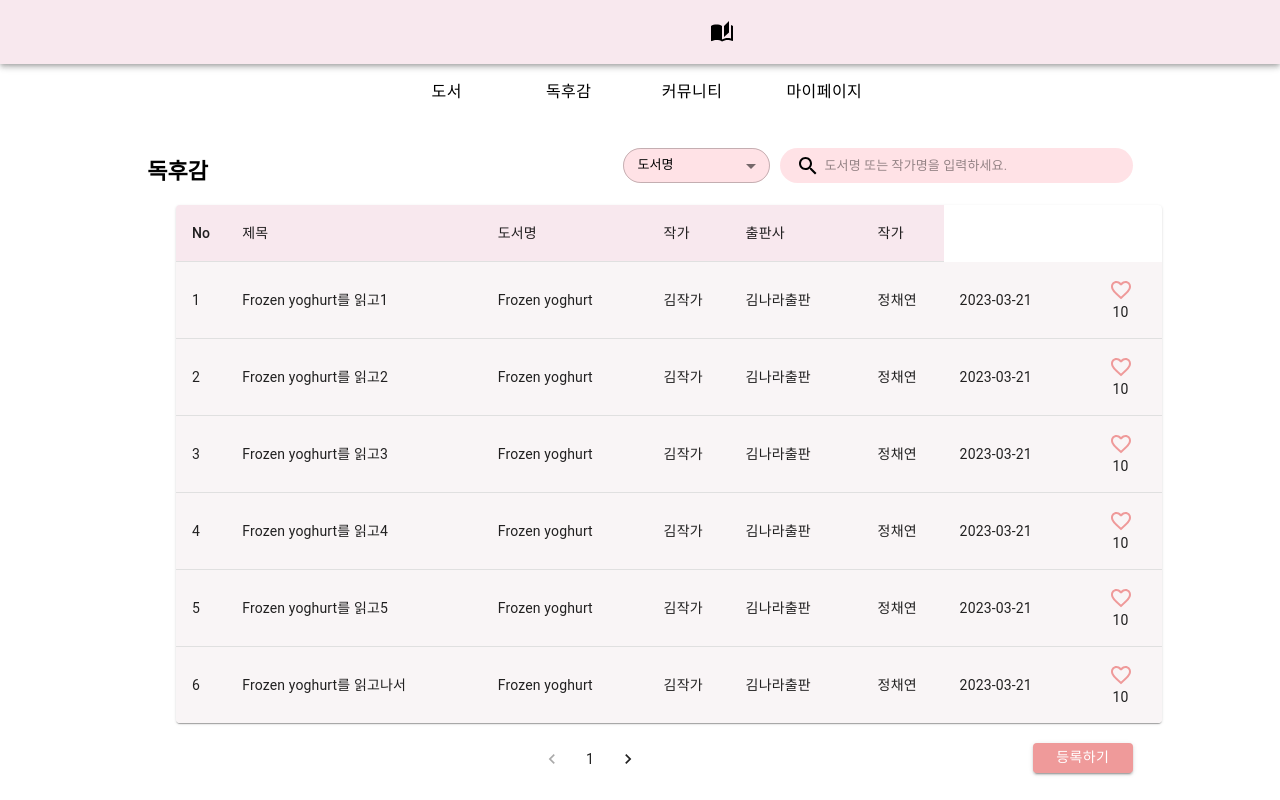
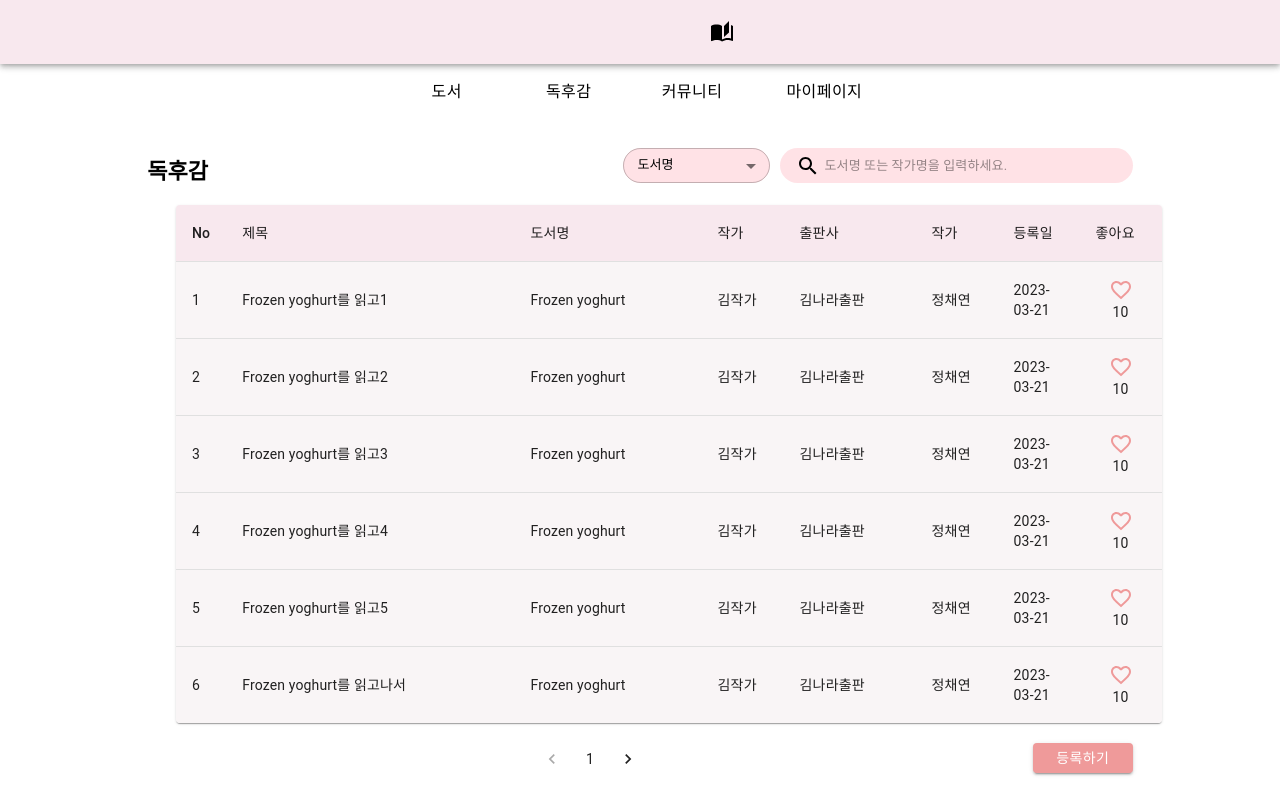
Before and after one commit to KimJeongMin2/SEBook_front, a React (Create React App) app: page /BookReportList in a window 1280 px wide. Built offline with nearby package versions, Linux system fonts and the light colour scheme.

Commit message:
독후감 TableCell 수정

```diff
--- a/src/components/BookReportList.js
+++ b/src/components/BookReportList.js
@@ -247,6 +247,8 @@ function BookReportList() {
                 <TableCell style={{ width: "50px" }}>작가</TableCell>
                 <TableCell style={{ width: "100px" }}>출판사</TableCell>
                 <TableCell style={{ width: "50px" }}>작가</TableCell>
+                <TableCell style={{ width: "50px" }}>등록일</TableCell>
+                <TableCell style={{ width: "50px" }}>좋아요</TableCell>
               </TableRow>
             </TableHead>
             <TableBody style={{ backgroundColor: "#F9F5F6" }}>
```
